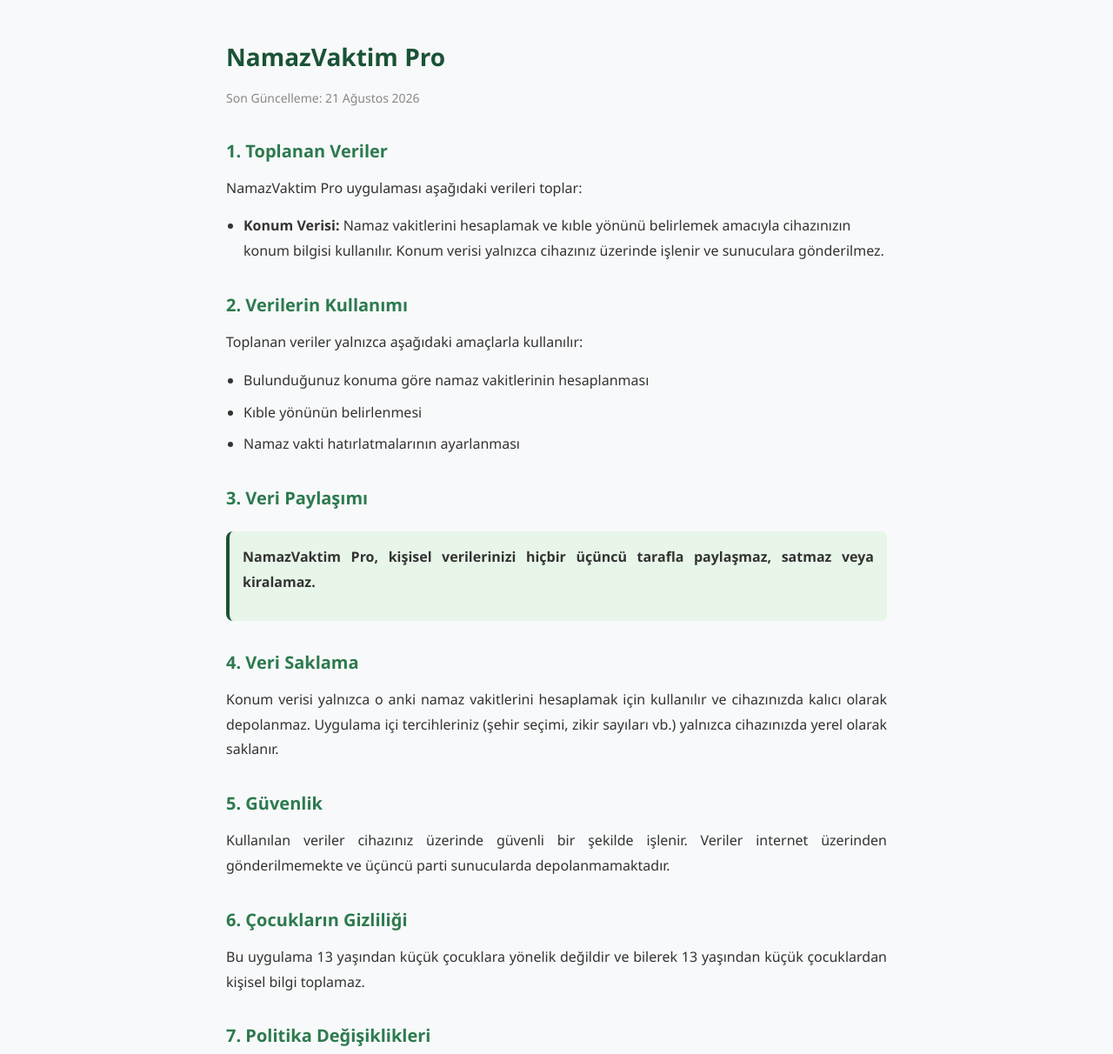
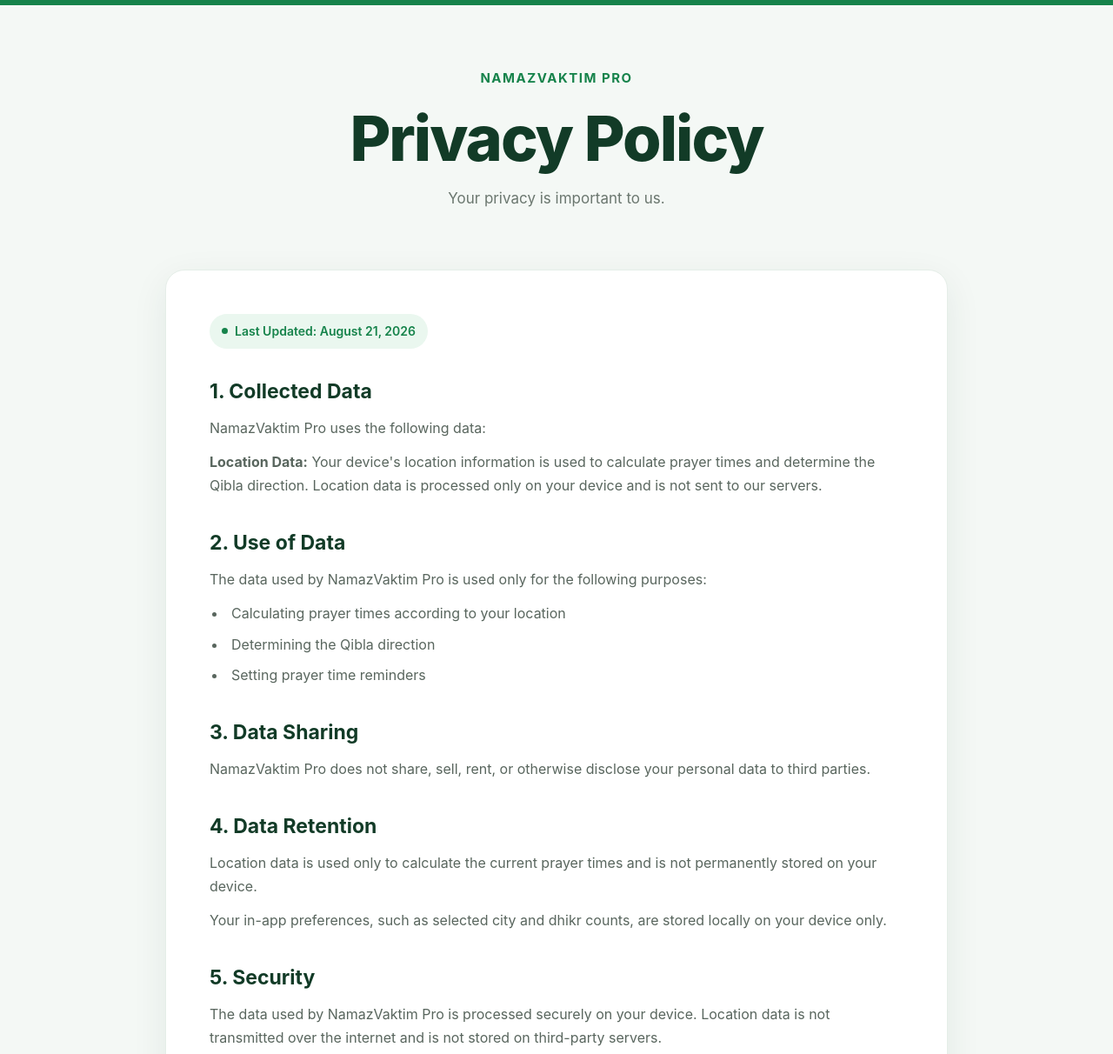
Before and after one commit to batgam15-hash/namazvakti-policy, a plain HTML site: page index.html in a window 1280 px wide. Shown: the top 1212 px of the page at 87% size. Drawn offline with Linux system fonts and the light colour scheme.

Commit message:
Update index.html

```diff
--- a/index.html
+++ b/index.html
@@ -1,61 +1,323 @@
 <!DOCTYPE html>
-<html lang="tr">
+<html lang="en">
 <head>
     <meta charset="UTF-8">
     <meta name="viewport" content="width=device-width, initial-scale=1.0">
-    <title>NamazVaktim Pro - Gizlilik Politikası</title>
+
+    <title>Privacy Policy - NamazVaktim Pro</title>
+    <meta name="description" content="Privacy Policy for NamazVaktim Pro">
+
     <style>
-        * { margin: 0; padding: 0; box-sizing: border-box; }
-        body { font-family: 'Segoe UI', Tahoma, Geneva, Verdana, sans-serif; background: #f8f9fa; color: #333; line-height: 1.8; }
-        .container { max-width: 800px; margin: 0 auto; padding: 40px 20px; }
-        h1 { color: #1a5336; font-size: 28px; margin-bottom: 10px; }
-        h2 { color: #2d7a4f; font-size: 20px; margin-top: 30px; margin-bottom: 10px; }
-        .date { color: #888; font-size: 14px; margin-bottom: 30px; }
-        p { margin-bottom: 15px; text-align: justify; }
-        ul { margin-left: 20px; margin-bottom: 15px; }
-        li { margin-bottom: 8px; }
-        .highlight { background: #e8f5e9; padding: 15px; border-radius: 8px; border-left: 4px solid #1a5336; margin: 20px 0; }
+        * {
+            margin: 0;
+            padding: 0;
+            box-sizing: border-box;
+        }
+
+        body {
+            font-family: -apple-system, BlinkMacSystemFont, "Segoe UI", Roboto, Arial, sans-serif;
+            background: #f4f8f5;
+            color: #26352c;
+            line-height: 1.7;
+        }
+
+        .top-bar {
+            height: 6px;
+            background: #16834b;
+        }
+
+        .container {
+            width: min(900px, calc(100% - 32px));
+            margin: 0 auto;
+        }
+
+        header {
+            text-align: center;
+            padding: 70px 20px 55px;
+        }
+
+        .app-name {
+            display: inline-block;
+            color: #16834b;
+            font-size: 15px;
+            font-weight: 700;
+            letter-spacing: 1.5px;
+            text-transform: uppercase;
+            margin-bottom: 18px;
+        }
+
+        h1 {
+            font-size: clamp(42px, 8vw, 72px);
+            line-height: 1.05;
+            color: #123b27;
+            font-weight: 800;
+            letter-spacing: -2px;
+            margin-bottom: 18px;
+        }
+
+        .subtitle {
+            color: #6b776f;
+            font-size: 17px;
+        }
+
+        .policy-card {
+            background: #ffffff;
+            border-radius: 22px;
+            padding: 50px;
+            margin-bottom: 60px;
+            box-shadow: 0 12px 40px rgba(25, 70, 45, 0.08);
+            border: 1px solid #e5eee8;
+        }
+
+        .updated {
+            display: inline-flex;
+            align-items: center;
+            gap: 8px;
+            background: #eaf7ef;
+            color: #16834b;
+            padding: 8px 14px;
+            border-radius: 999px;
+            font-size: 14px;
+            font-weight: 600;
+            margin-bottom: 35px;
+        }
+
+        .updated::before {
+            content: "";
+            width: 7px;
+            height: 7px;
+            background: #16834b;
+            border-radius: 50%;
+        }
+
+        section {
+            margin-bottom: 38px;
+        }
+
+        section:last-child {
+            margin-bottom: 0;
+        }
+
+        h2 {
+            color: #123b27;
+            font-size: 23px;
+            line-height: 1.3;
+            margin-bottom: 13px;
+            font-weight: 750;
+        }
+
+        p {
+            color: #59665e;
+            font-size: 16px;
+            margin-bottom: 12px;
+        }
+
+        ul {
+            margin: 12px 0 0 20px;
+            color: #59665e;
+        }
+
+        li {
+            margin-bottom: 8px;
+            padding-left: 5px;
+        }
+
+        .contact-box {
+            background: #f0f8f3;
+            border: 1px solid #dceee3;
+            border-radius: 16px;
+            padding: 20px 22px;
+            margin-top: 15px;
+        }
+
+        .contact-box strong {
+            color: #123b27;
+        }
+
+        .email {
+            color: #16834b;
+            font-weight: 700;
+            text-decoration: none;
+        }
+
+        .email:hover {
+            text-decoration: underline;
+        }
+
+        footer {
+            text-align: center;
+            padding: 0 20px 45px;
+            color: #8a958e;
+            font-size: 14px;
+        }
+
+        footer .footer-app {
+            color: #16834b;
+            font-weight: 700;
+        }
+
+        @media (max-width: 650px) {
+            header {
+                padding: 50px 10px 40px;
+            }
+
+            h1 {
+                letter-spacing: -1.5px;
+            }
+
+            .subtitle {
+                font-size: 15px;
+            }
+
+            .policy-card {
+                padding: 30px 22px;
+                border-radius: 18px;
+            }
+
+            h2 {
+                font-size: 20px;
+            }
+
+            p,
+            li {
+                font-size: 15px;
+            }
+        }
     </style>
 </head>
+
 <body>
-    <div class="container">
-        <h1>NamazVaktim Pro</h1>
-        <p class="date">Son Güncelleme: 21 Ağustos 2026</p>
 
-        <h2>1. Toplanan Veriler</h2>
-        <p>NamazVaktim Pro uygulaması aşağıdaki verileri toplar:</p>
-        <ul>
-            <li><strong>Konum Verisi:</strong> Namaz vakitlerini hesaplamak ve kıble yönünü belirlemek amacıyla cihazınızın konum bilgisi kullanılır. Konum verisi yalnızca cihazınız üzerinde işlenir ve sunuculara gönderilmez.</li>
-        </ul>
+    <div class="top-bar"></div>
 
-        <h2>2. Verilerin Kullanımı</h2>
-        <p>Toplanan veriler yalnızca aşağıdaki amaçlarla kullanılır:</p>
-        <ul>
-            <li>Bulunduğunuz konuma göre namaz vakitlerinin hesaplanması</li>
-            <li>Kıble yönünün belirlenmesi</li>
-            <li>Namaz vakti hatırlatmalarının ayarlanması</li>
-        </ul>
+    <header>
+        <div class="container">
+            <div class="app-name">NamazVaktim Pro</div>
 
-        <h2>3. Veri Paylaşımı</h2>
-        <div class="highlight">
-            <p><strong>NamazVaktim Pro, kişisel verilerinizi hiçbir üçüncü tarafla paylaşmaz, satmaz veya kiralamaz.</strong></p>
+            <!-- Büyük ve açık şekilde Privacy Policy -->
+            <h1>Privacy Policy</h1>
+
+            <p class="subtitle">
+                Your privacy is important to us.
+            </p>
+        </div>
+    </header>
+
+    <main class="container">
+
+        <div class="policy-card">
+
+            <div class="updated">
+                Last Updated: August 21, 2026
+            </div>
+
+            <section>
+                <h2>1. Collected Data</h2>
+
+                <p>
+                    NamazVaktim Pro uses the following data:
+                </p>
+
+                <p>
+                    <strong>Location Data:</strong>
+                    Your device's location information is used to calculate prayer
+                    times and determine the Qibla direction. Location data is
+                    processed only on your device and is not sent to our servers.
+                </p>
+            </section>
+
+            <section>
+                <h2>2. Use of Data</h2>
+
+                <p>
+                    The data used by NamazVaktim Pro is used only for the following
+                    purposes:
+                </p>
+
+                <ul>
+                    <li>Calculating prayer times according to your location</li>
+                    <li>Determining the Qibla direction</li>
+                    <li>Setting prayer time reminders</li>
+                </ul>
+            </section>
+
+            <section>
+                <h2>3. Data Sharing</h2>
+
+                <p>
+                    NamazVaktim Pro does not share, sell, rent, or otherwise
+                    disclose your personal data to third parties.
+                </p>
+            </section>
+
+            <section>
+                <h2>4. Data Retention</h2>
+
+                <p>
+                    Location data is used only to calculate the current prayer
+                    times and is not permanently stored on your device.
+                </p>
+
+                <p>
+                    Your in-app preferences, such as selected city and dhikr
+                    counts, are stored locally on your device only.
+                </p>
+            </section>
+
+            <section>
+                <h2>5. Security</h2>
+
+                <p>
+                    The data used by NamazVaktim Pro is processed securely on
+                    your device. Location data is not transmitted over the
+                    internet and is not stored on third-party servers.
+                </p>
+            </section>
+
+            <section>
+                <h2>6. Children's Privacy</h2>
+
+                <p>
+                    NamazVaktim Pro is not directed at children under the age
+                    of 13 and does not knowingly collect personal information
+                    from children under 13.
+                </p>
+            </section>
+
+            <section>
+                <h2>7. Changes to This Privacy Policy</h2>
+
+                <p>
+                    This Privacy Policy may be updated from time to time.
+                    Any changes will be published on this page.
+                </p>
+            </section>
+
+            <section>
+                <h2>8. Contact Us</h2>
+
+                <p>
+                    If you have any questions or concerns regarding this
+                    Privacy Policy, please contact us.
+                </p>
+
+                <div class="contact-box">
+                    <strong>Email:</strong><br>
+                    <a class="email" href="mailto:namazvaktimpro@gmail.com">
+                        namazvaktimpro@gmail.com
+                    </a>
+                </div>
+            </section>
+
         </div>
 
-        <h2>4. Veri Saklama</h2>
-        <p>Konum verisi yalnızca o anki namaz vakitlerini hesaplamak için kullanılır ve cihazınızda kalıcı olarak depolanmaz. Uygulama içi tercihleriniz (şehir seçimi, zikir sayıları vb.) yalnızca cihazınızda yerel olarak saklanır.</p>
+    </main>
 
-        <h2>5. Güvenlik</h2>
-        <p>Kullanılan veriler cihazınız üzerinde güvenli bir şekilde işlenir. Veriler internet üzerinden gönderilmemekte ve üçüncü parti sunucularda depolanmamaktadır.</p>
+    <footer>
+        <span class="footer-app">NamazVaktim Pro</span>
+        <br>
+        © 2026 All rights reserved.
+    </footer>
 
-        <h2>6. Çocukların Gizliliği</h2>
-        <p>Bu uygulama 13 yaşından küçük çocuklara yönelik değildir ve bilerek 13 yaşından küçük çocuklardan kişisel bilgi toplamaz.</p>
-
-        <h2>7. Politika Değişiklikleri</h2>
-        <p>Bu gizlilik politikası zaman zaman güncellenebilir. Değişiklikler bu sayfada yayınlanacaktır.</p>
-
-        <h2>8. İletişim</h2>
-        <p>Gizlilik politikamızla ilgili sorularınız için:</p>
-        <p>E-posta: namazvaktimpro@gmail.com</p>
-    </div>
 </body>
 </html>
```
